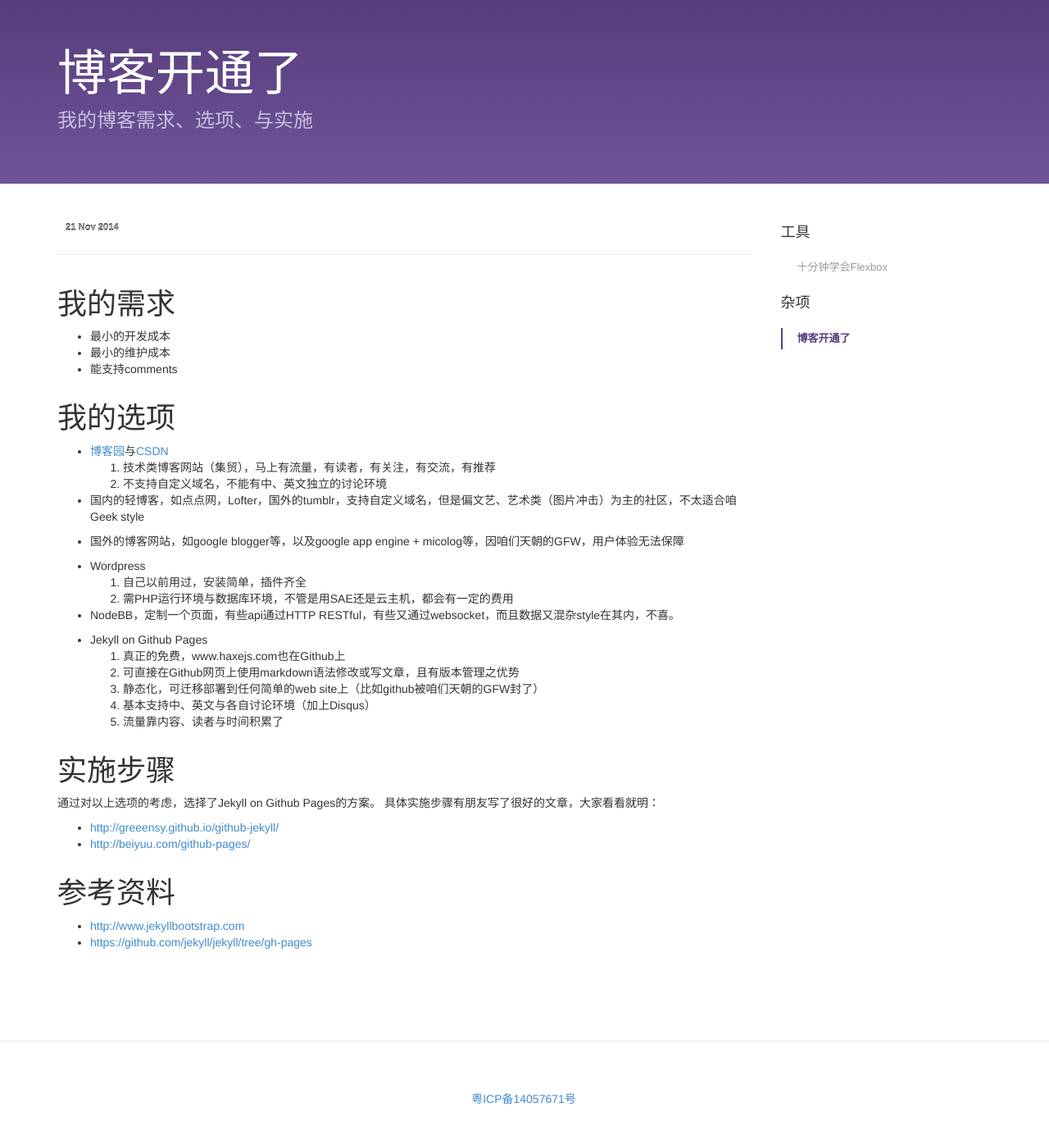
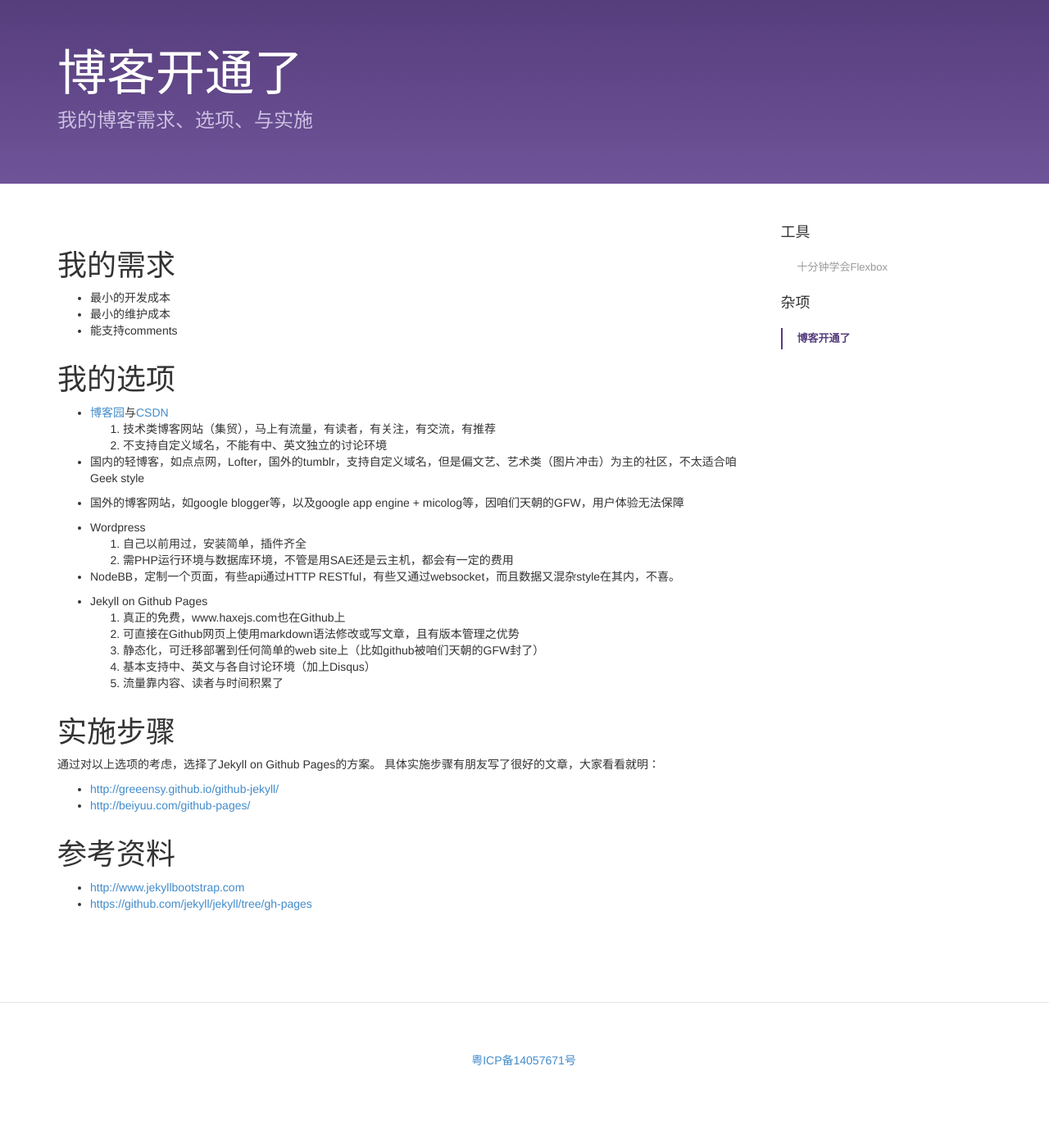
Before and after one commit to haxejs/haxejs.com, a Jekyll site: the page built from _posts/others/2014-11-21-hello-blog.md, in a window 1280 px wide. Shown: the whole page at 82% size. Built offline with Jekyll 4.4.1, drawn with Linux system fonts in a browser that asks for light colours; Markdown is read by kramdown in place of the engine named in the settings; after the commit the page ends 1353 px from its top, so only the background shows below that.

Commit message:
small update

```diff
--- a/_layouts/post_zh.html
+++ b/_layouts/post_zh.html
@@ -4,17 +4,18 @@ layout: default_zh
 <div class="col-md-9" role="main">
 	<article>
 	  <div class="post-meta">
-	    <span class="post-date">
+
+<!--
+		<span class="post-date">
 	      {{ page.date | date_to_string }}
 	    </span>
-<!--
 	    <a href="https://github.com/{{ page.author }}" class="post-author">
 	      <img src="https://github.com/{{ page.author }}.png" class="avatar" alt="{{ page.author }}" width="24" height="24">
 	      {{ page.author }}
 	    </a>
 -->
 	  </div>
-	  <hr>
+
 	  <div class="post-content">
 	    {{ content }}
 	  </div>
--- a/index.html
+++ b/index.html
@@ -7,7 +7,7 @@ description: 过去、现在、未来，商业、技术，关于互联网的点
 <h2>工具</h2>
 <ul>
     {% for post in site.categories.tools %}
-    <li><a href="{{ post.url }}">{{ post.title }}({{ post.date | date:  "%Y-%m-%d"  }})</a>
+    <li><a href="{{ post.url }}">{{ post.title }}</a>
     <p>{{ post.description }}</p></li>
     {% endfor %}
 </ul>
@@ -15,7 +15,7 @@ description: 过去、现在、未来，商业、技术，关于互联网的点
 <h2>杂项</h2>
 <ul>
     {% for post in site.categories.others %}
-    <li><a href="{{ post.url }}">{{ post.title }}({{ post.date | date:  "%Y-%m-%d"  }})</a>
+    <li><a href="{{ post.url }}">{{ post.title }}</a>
     <p>{{ post.description }}</p></li>
     {% endfor %}
 </ul>
```
